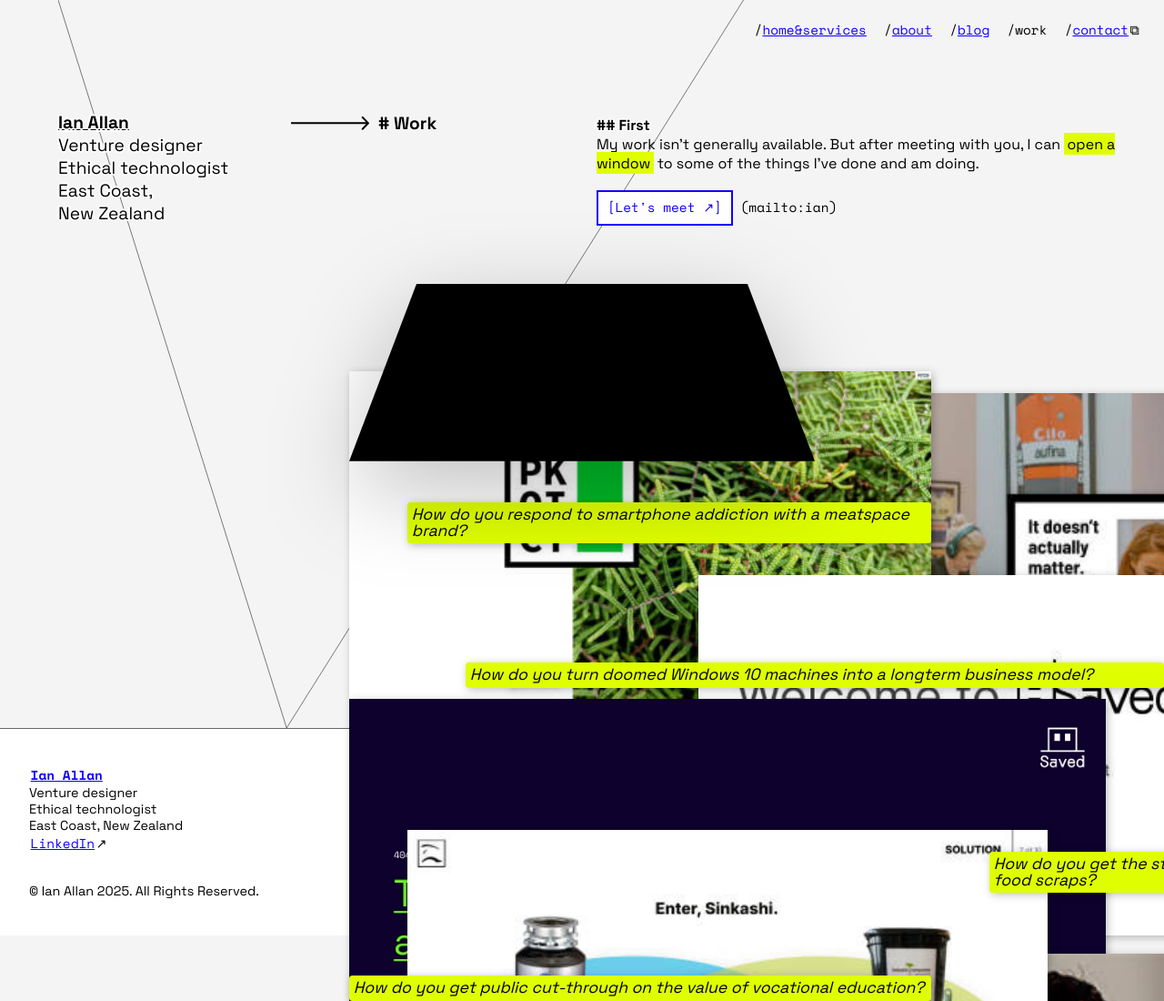
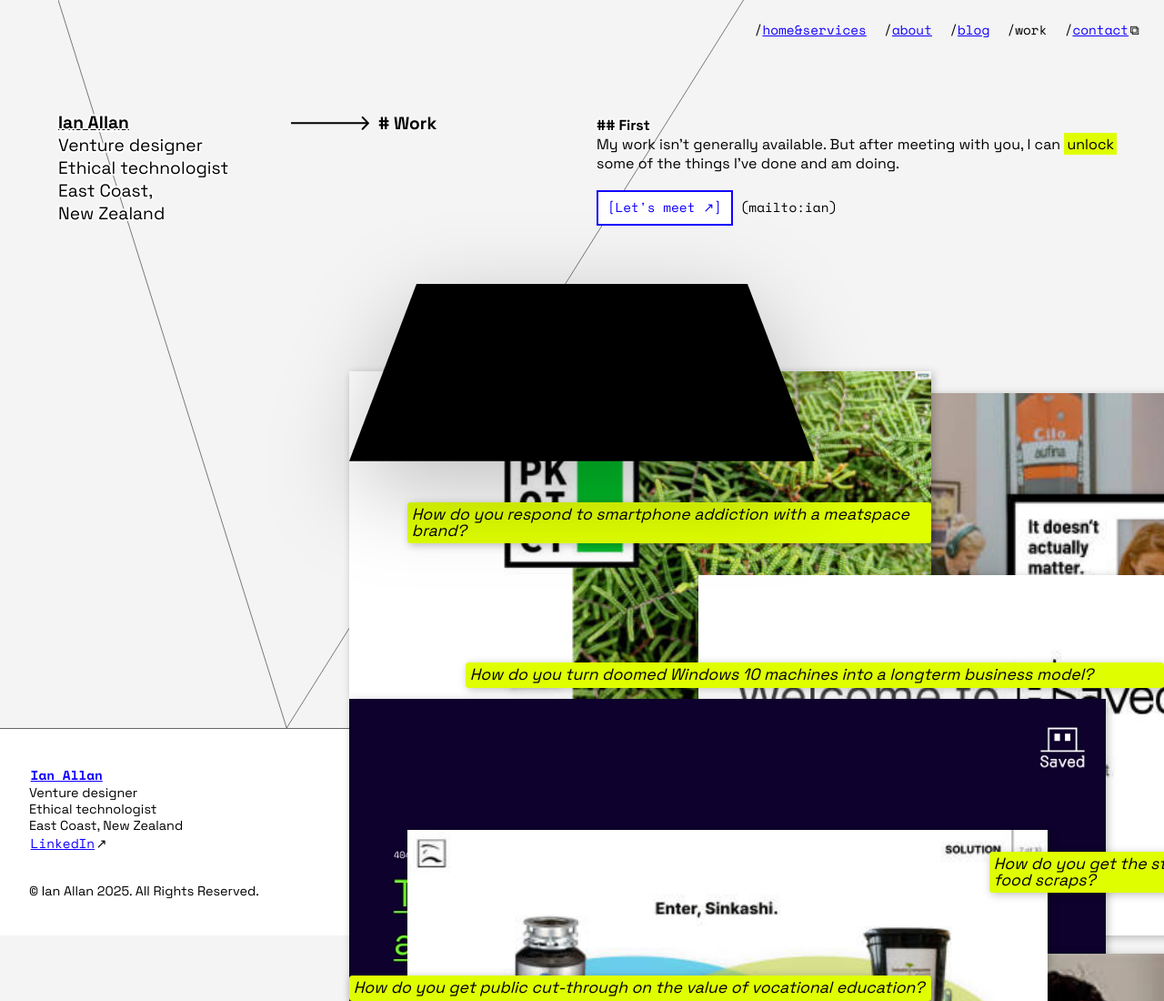
Before and after one commit to ianallannz/ianallannz.github.io, an Eleventy site: page src/work.njk in a window 1280 px wide. Shown: the top 1100 px of the page at 91% size. Built offline with nearby package versions, Linux system fonts and the light colour scheme; Eleventy itself is replaced by a stand-in of ours; files that its build step writes are made by us from their sources; a web font is replaced by a local one.

Commit message:
work blurb tweak

```diff
--- a/src/work.njk
+++ b/src/work.njk
@@ -12,7 +12,7 @@ title: "Work: Ian Allan, Venture designer and ethical technologist"
         {% include "profile.njk" %}
         <div class="cta">
             <h1>## First</h1>
-            <p>My work isn't generally available. But after meeting with you, I can <span class="highlight-inline">open a window</span> to some
+            <p>My work isn't generally available. But after meeting with you, I can <span class="highlight-inline">unlock</span> some
                 of the things I've done and am doing.</p>
             <p class="button"><a class="button-inline-outline" href="mailto:ian.allan.nz@gmail.com">[Let's meet
                     ↗]</a><span class="button-tag">
```
Also changed, not shown: 1 other file.
